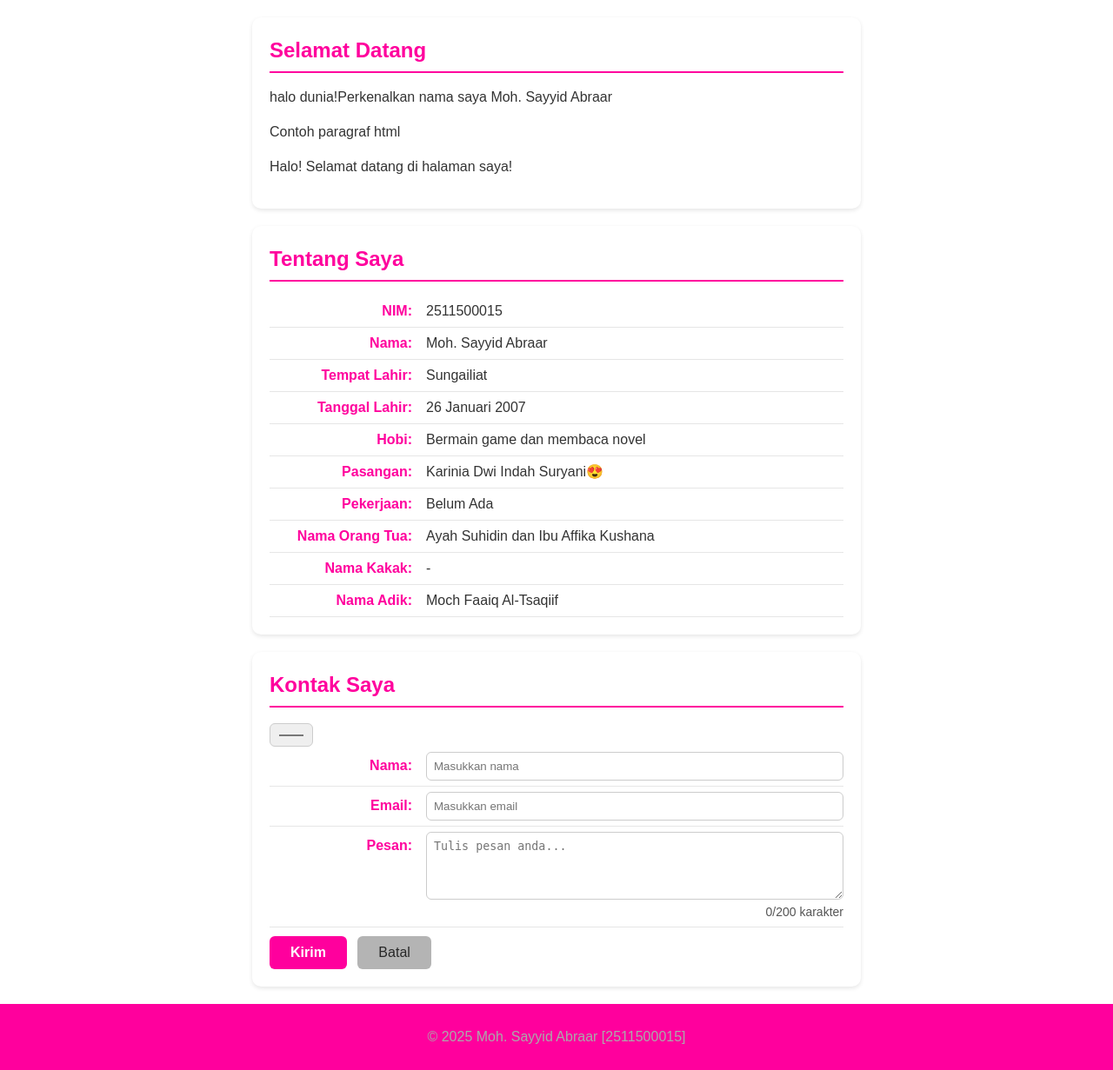
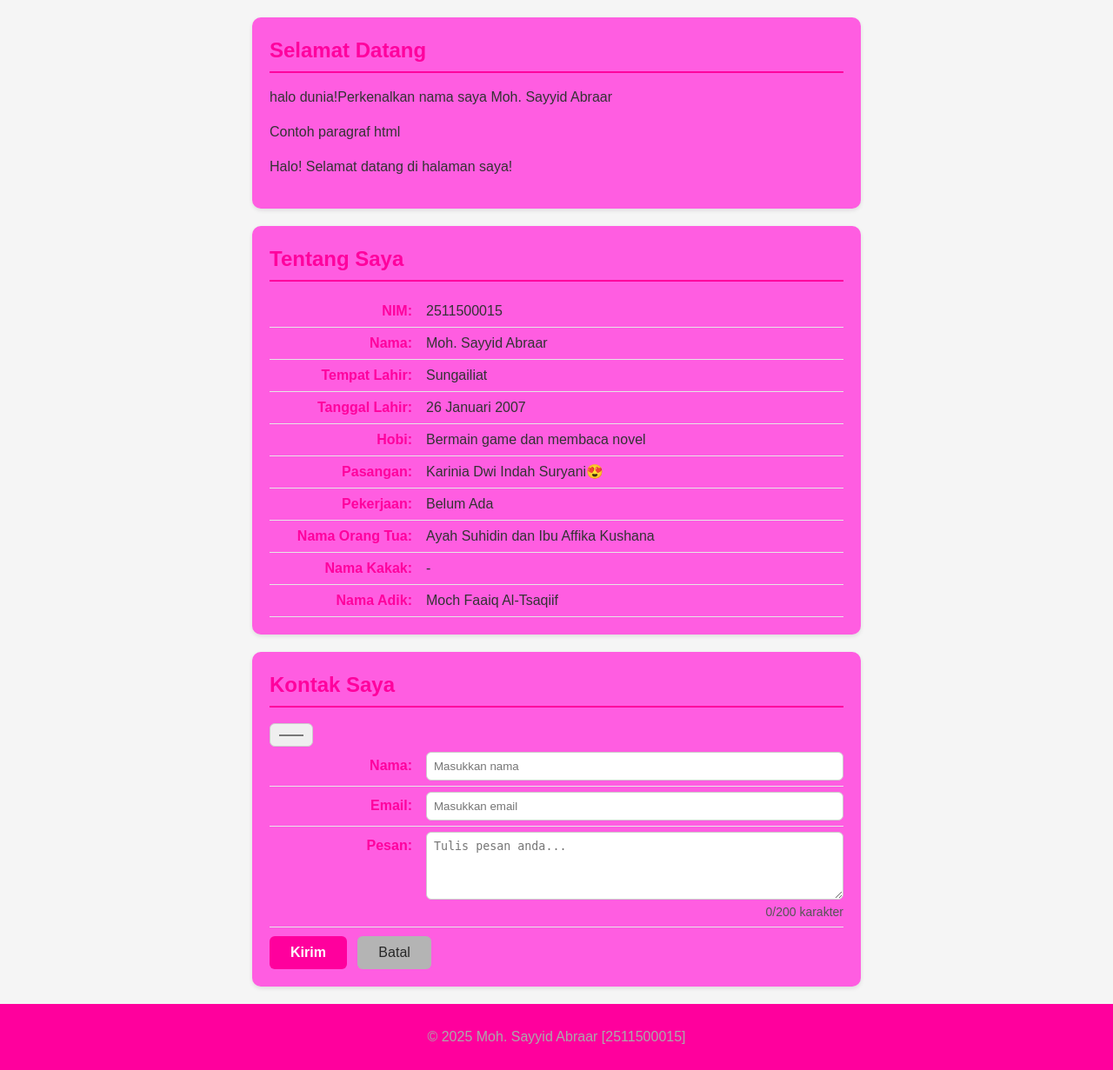
Before and after one commit to Abraar2511500015/2511500015-PWD-TI1A-2526O, a PHP site: page /pertemuan-06/index.php in a window 1280 px wide. Shown: the part 155-1386 px from the top of the page at 87% size. Run offline with PHP 8.4, Linux system fonts and the light colour scheme.

Commit message:
style.css pertemuan-06

```diff
--- a/pertemuan-06/style.css
+++ b/pertemuan-06/style.css
@@ -5,7 +5,7 @@
 body {
   margin: 0;
   font-family: Arial, sans-serif;
-  background: #fff;
+  background: #f5f5f5;
   color: #333;
   line-height: 1.5;
 }
@@ -62,7 +62,7 @@ header li a:active {
 #home,
 #about,
 #contact {
-  background-color: #ffffff;
+  background-color: #ff5de1;
   border-radius: 10px;
   padding: 20px;
   max-width: 700px;
```
